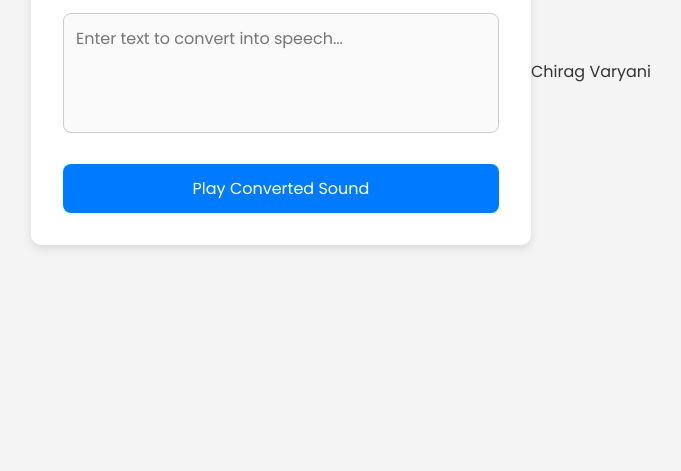
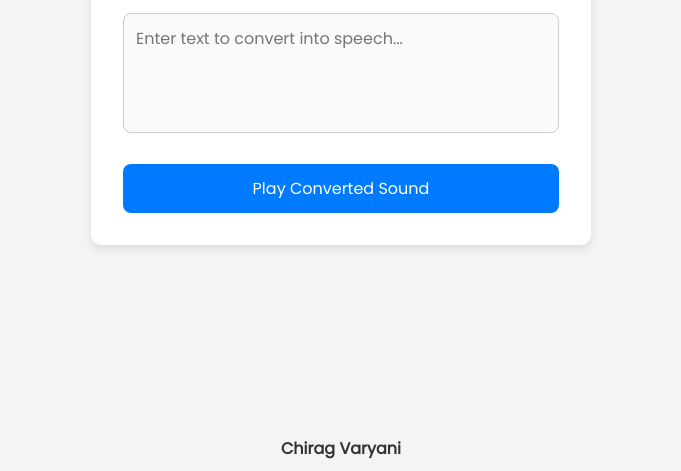
Before and after one commit to chiragvaryani/Text_to_speech, a plain HTML site: page index.html in a window 1280 px wide. Shown: the part 329-800 px from the top of the page, without its empty margins (299-980 px from the left). Drawn offline with Linux system fonts and the light colour scheme.

Commit message:
Update index.css

```diff
--- a/index.css
+++ b/index.css
@@ -78,3 +78,12 @@ h3 {
 .btn:hover {
     background: #0056b3;
 }
+footer {
+    position: absolute;
+    bottom: 10px;
+    width: 100%;
+    text-align: center;
+    font-size: 16px;
+    color: #333;
+    font-weight: bold;
+}
```
